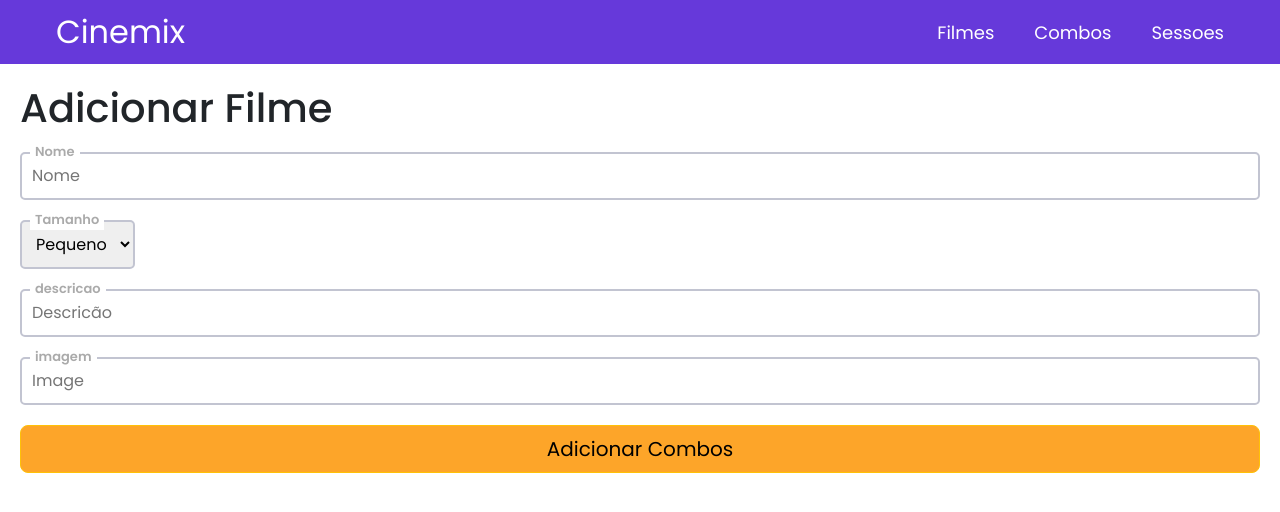
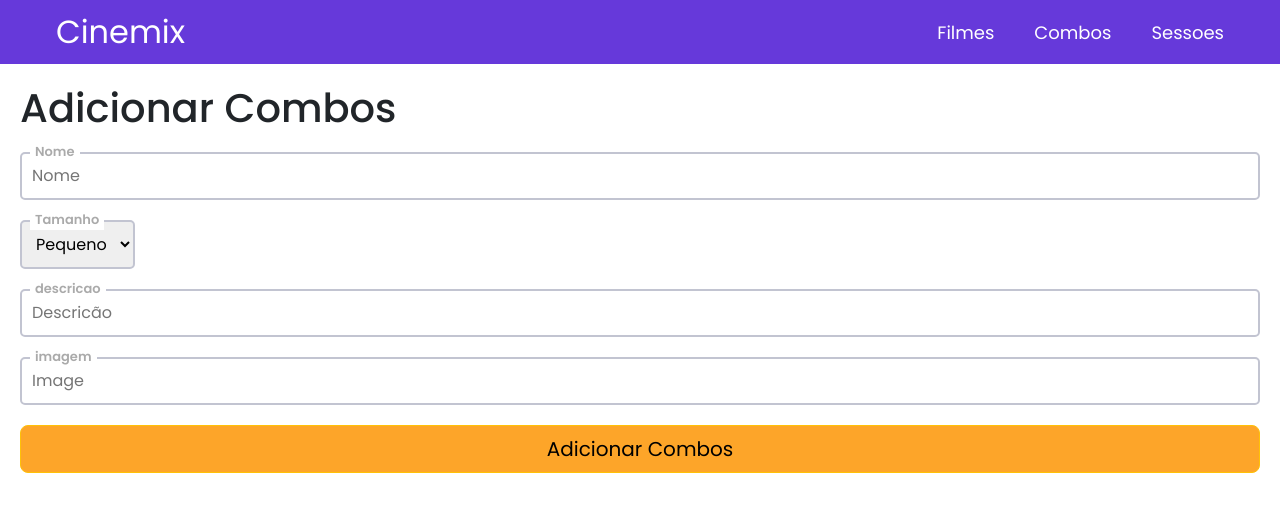
Before and after one commit to nobrupsiq/projeto-grupo-md3, a React (Vite) app: page /combos/adicionar in a window 1280 px wide. Shown: the top 512 px of the page. Built offline with nearby package versions, Linux system fonts and the light colour scheme.

Commit message:
Alterando um codigo
Concertei um erro de Português

```diff
--- a/src/Telas/Adicionar2.jsx
+++ b/src/Telas/Adicionar2.jsx
@@ -13,7 +13,7 @@ function Adicionar2() {
 
         await axios.post("http://localhost:3000/combos", post);
 
-    alert("Combo ADICIONADO COM SUCESSO!");
+        alert("COMBO ADICIONADO COM SUCESSO!");
 
         window.location.reload()
 
@@ -23,7 +23,7 @@ function Adicionar2() {
         <div>
             <Header />
             <div style={{ padding: 20, display: "grid", gap: 20 }}>
-        <h1>Adicionar Filme</h1>
+                <h1>Adicionar Combos</h1>
                 <label data="Nome">
                     <input id="$nome" type="text" placeholder="Nome" />
                 </label>
```
Lines whose indentation alone changed are shown as unchanged.
